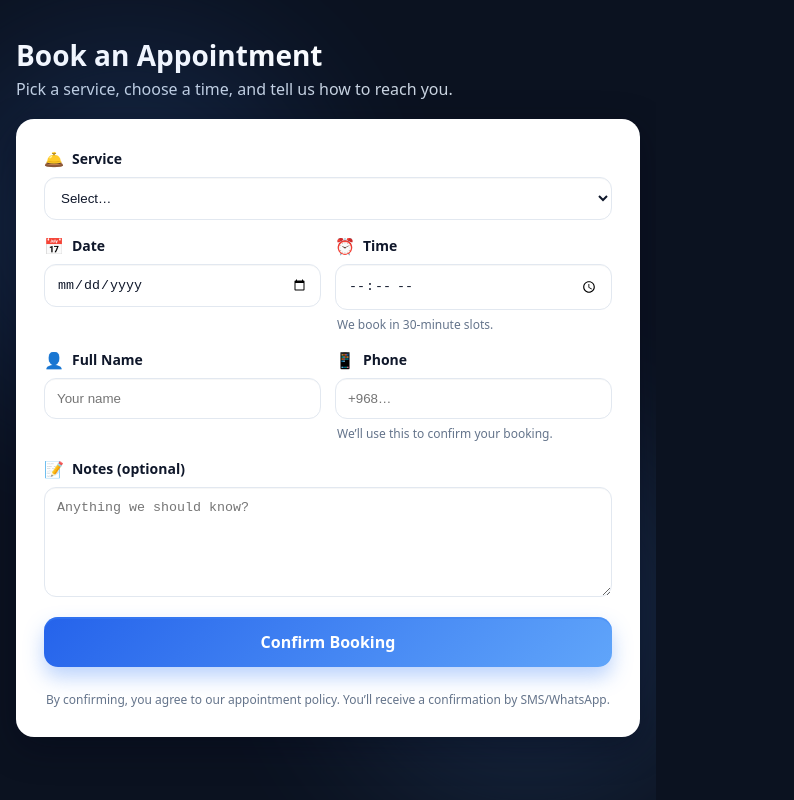
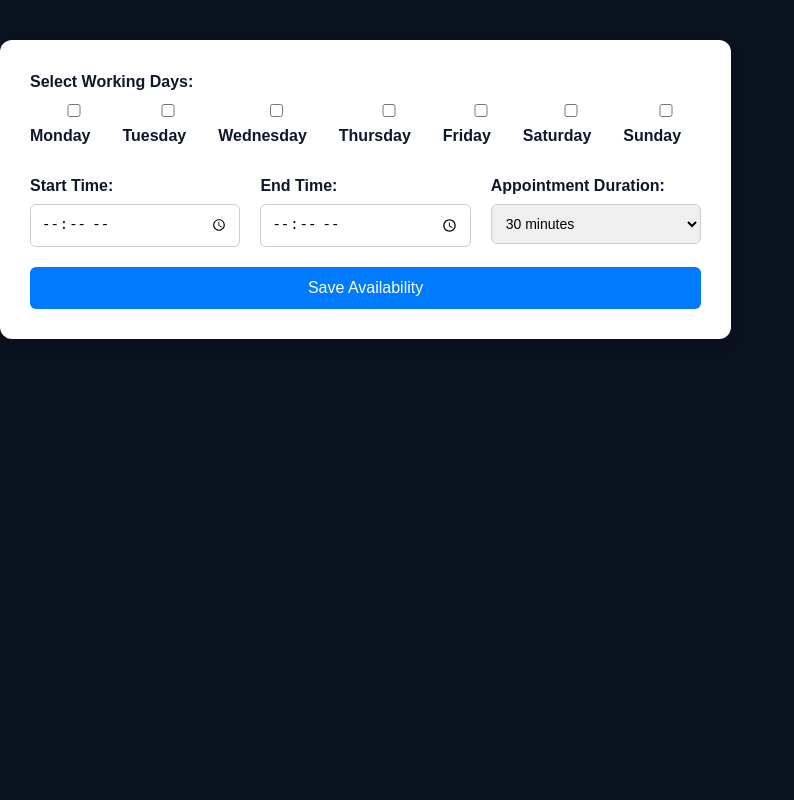
Before and after one commit to mozaalismaili/AppointmentScheduler, a React (Vite) app in the folder frontend/: page /availability in a window 1280 px wide. Shown: the whole page, without its empty margins (0-794 px from the left). Built offline with nearby package versions, Linux system fonts and the light colour scheme.

Commit message:
Implement availability UI page with styling

```diff
--- a/frontend/src/App.jsx
+++ b/frontend/src/App.jsx
@@ -1,4 +1,20 @@
+// import BookingPage from "./BookingPage";
+
+// export default function App() {
+//   return <BookingPage apiBaseUrl="http://localhost:3001" />;
+// }
+
+import { BrowserRouter as Router, Routes, Route } from "react-router-dom";
 import BookingPage from "./BookingPage";
+import AvailabilityPage from "./AvailabilityPage";
+
 export default function App() {
-  return <BookingPage apiBaseUrl="http://localhost:3001" />;
+  return (
+    <Router>
+      <Routes>
+        <Route path="/booking" element={<BookingPage apiBaseUrl="http://localhost:3001" />} />
+        <Route path="/availability" element={<AvailabilityPage />} />
+      </Routes>
+    </Router>
+  );
 }
--- /dev/null
+++ b/frontend/src/AvailabilityPage.css
@@ -0,0 +1,67 @@
+.availability-container {
+  max-width: 900px;
+  margin: 40px auto;
+  padding: 30px;
+  background-color: #ffffff;
+  border-radius: 12px;
+  box-shadow: 0 8px 20px rgba(0, 0, 0, 0.1);
+  font-family: Arial, sans-serif;
+}
+
+.availability-container h2 {
+  margin-bottom: 24px;
+  text-align: center;
+  color: #333;
+}
+
+.availability-form {
+  display: flex;
+  flex-direction: column;
+  gap: 20px;
+}
+
+.days-checkboxes {
+  display: flex;
+  flex-wrap: wrap;
+  gap: 12px;
+}
+
+.form-row {
+  display: flex;
+  justify-content: space-between;
+  gap: 20px;
+}
+
+.form-row > div {
+  flex: 1;
+}
+
+.availability-form label {
+  font-weight: bold;
+  margin-bottom: 6px;
+  display: block;
+}
+
+.availability-form input,
+.availability-form select {
+  width: 100%;
+  padding: 10px;
+  border-radius: 6px;
+  border: 1px solid #ccc;
+  font-size: 14px;
+}
+
+.availability-form button {
+  width: 100%;
+  padding: 12px;
+  background-color: #007bff;
+  color: white;
+  border: none;
+  border-radius: 6px;
+  font-size: 16px;
+  cursor: pointer;
+}
+
+.availability-form button:hover {
+  background-color: #0056b3;
+}
--- /dev/null
+++ b/frontend/src/AvailabilityPage.jsx
@@ -0,0 +1,95 @@
+import React, { useState } from 'react';
+//import './BookingPage.css'; // Reuse CSS if applicable
+import "./AvailabilityPage.css";
+
+export default function AvailabilityPage() {
+    const [workingDays, setWorkingDays] = useState([]);
+    const [startTime, setStartTime] = useState('');
+    const [endTime, setEndTime] = useState('');
+    const [duration, setDuration] = useState('30');
+
+    const allDays = ['Monday', 'Tuesday', 'Wednesday', 'Thursday', 'Friday', 'Saturday', 'Sunday'];
+
+    const handleCheckboxChange = (day) => {
+        setWorkingDays(prev =>
+            prev.includes(day) ? prev.filter(d => d !== day) : [...prev, day]
+        );
+    };
+
+    const handleSubmit = (e) => {
+        e.preventDefault();
+
+        const data = {
+            workingDays,
+            startTime,
+            endTime,
+            duration: parseInt(duration),
+        };
+
+        console.log('Availability Data:', data);
+
+        // TODO: Replace with actual API endpoint when backend is ready
+        // fetch('/api/availability', {
+        //   method: 'POST',
+        //   headers: { 'Content-Type': 'application/json' },
+        //   body: JSON.stringify(data)
+        // })
+        // .then(res => res.json())
+        // .then(response => console.log('Saved!', response));
+    };
+
+    return (
+       <div className="availability-container">
+    <form className="availability-form" onSubmit={handleSubmit}>
+      <div>
+        <label>Select Working Days:</label>
+        <div className="days-checkboxes">
+          {allDays.map((day) => (
+            <label key={day}>
+              <input
+                type="checkbox"
+                value={day}
+                checked={workingDays.includes(day)}
+                onChange={() => handleCheckboxChange(day)}
+              />
+              {day}
+            </label>
+          ))}
+        </div>
+      </div>
+
+      <div className="form-row">
+        <div>
+          <label>Start Time:</label>
+          <input
+            type="time"
+            value={startTime}
+            onChange={(e) => setStartTime(e.target.value)}
+            required
+          />
+        </div>
+        <div>
+          <label>End Time:</label>
+          <input
+            type="time"
+            value={endTime}
+            onChange={(e) => setEndTime(e.target.value)}
+            required
+          />
+        </div>
+        <div>
+          <label>Appointment Duration:</label>
+          <select value={duration} onChange={(e) => setDuration(e.target.value)}>
+            <option value="15">15 minutes</option>
+            <option value="30">30 minutes</option>
+            <option value="45">45 minutes</option>
+            <option value="60">1 hour</option>
+          </select>
+        </div>
+      </div>
+
+      <button type="submit">Save Availability</button>
+    </form>
+  </div>
+    );
+}
```
